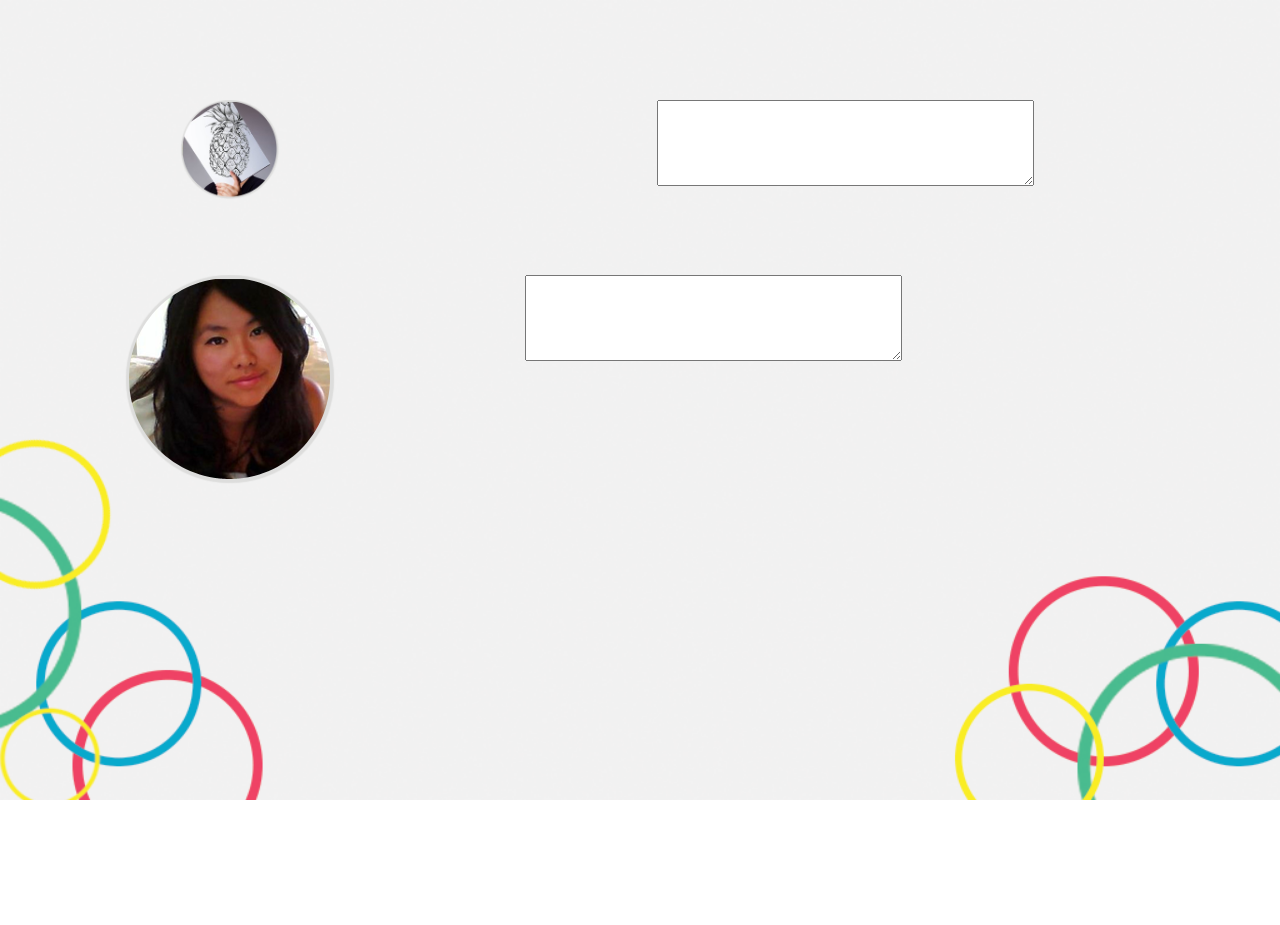
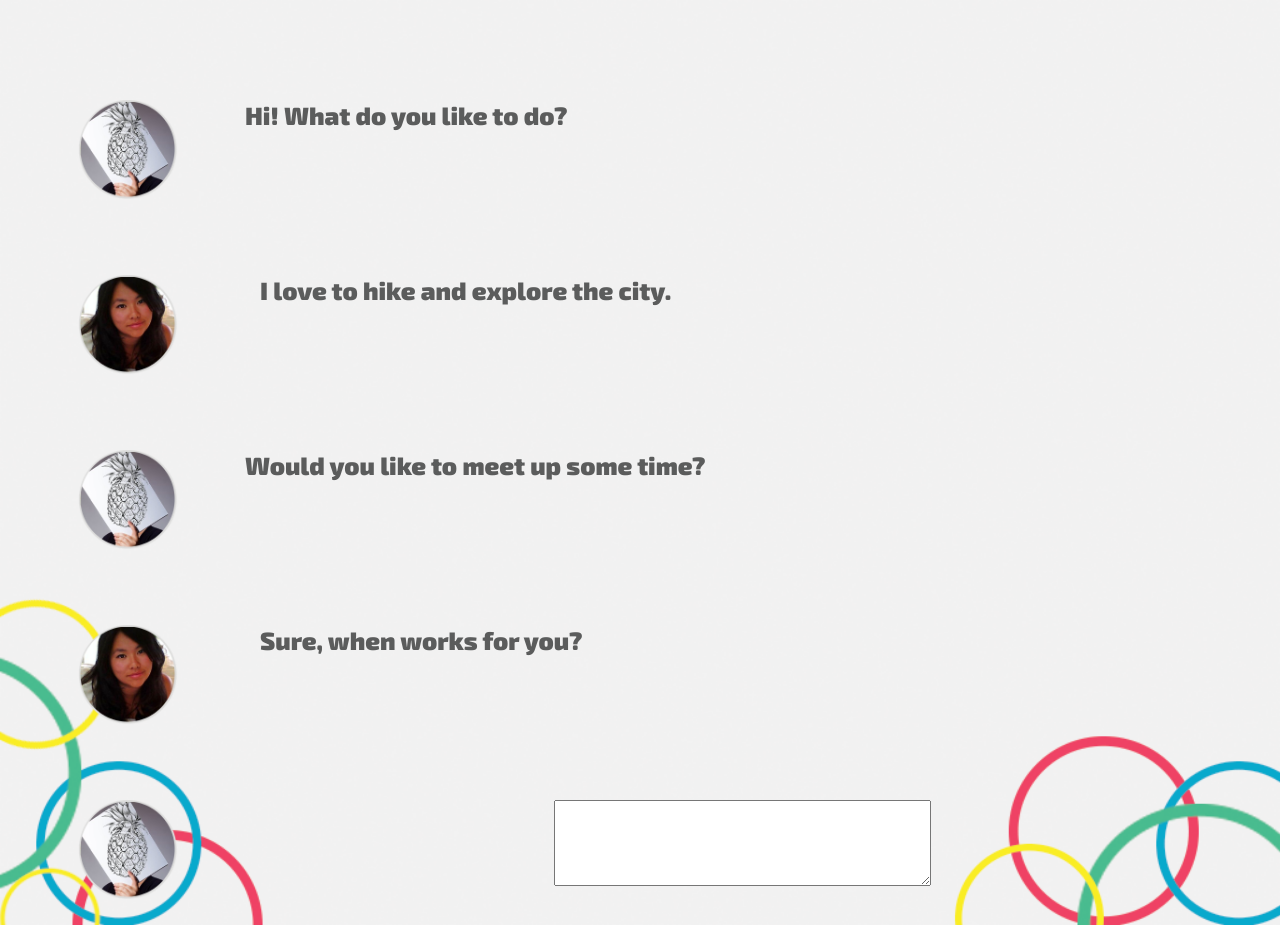
Before and after one commit to jlebzelter/we_code_challenge, a plain HTML site: page static/chat.html in a window 1280 px wide. Before the commit the page ends 800 px from the top, so only its background shows below. Drawn offline with nearby package versions, Linux system fonts and the light colour scheme.

Commit message:
Jahsies stuff

```diff
--- a/static/chat.html
+++ b/static/chat.html
@@ -18,10 +18,10 @@
   <div class="row">
     <div class="col-md-12">
       <row>
-        <div class="col-sm-4">
+        <div class="col-sm-2">
           <img class="profile-pic" id="user-pic" height="100px" width="100px" src="Chen.png">
         </div>
-        <div class="col-sm-8"><textarea rows="4" cols="50"></textarea>
+        <div class="col-sm-10"><p>Hi! What do you like to do?</p>
       </div>
       </div>
       </row>
@@ -29,18 +29,51 @@
   <div class="row">
     <div class="col-md-12">
       <row>
-        <div class="col-sm-4">
-          <img class="match profile-pic" id="person-2" src="Dina.png" draggable="true" ondragstart="drag(event)">
+        <div class="col-sm-2">
+          <img class="match profile-pic" id="person-2" src="Dina.png" height="100px" width="100px">
         </div>
         <div class="col-sm-8">
-                <div class="col-sm-8"><textarea rows="4" cols="50"></textarea>
-            <div></div>
+          <div class="col-sm-10"><p>I love to hike and explore the city. </p>
+        </div>
+      </div>
+      </row>
+    </div>
+  </div>
+  <div class="row">
+    <div class="col-md-12">
+      <row>
+        <div class="col-sm-2">
+          <img class="profile-pic" id="user-pic" height="100px" width="100px" src="Chen.png">
+        </div>
+        <div class="col-sm-10"><p>Would you like to meet up some time?</p>
       </div>
       </div>
       </row>
     </div>
+  <div class="row">
+    <div class="col-md-12">
+      <row>
+        <div class="col-sm-2">
+          <img class="match profile-pic" id="person-2" src="Dina.png" height="100px" width="100px">
+        </div>
+        <div class="col-sm-8">
+          <div class="col-sm-10"><p>Sure, when works for you?</p>
+        </div>
+      </div>
+      </row>
+    </div>
   </div>
-
+    <div class="row">
+    <div class="col-md-12">
+      <row>
+        <div class="col-sm-2">
+          <img class="profile-pic" id="user-pic" height="100px" width="100px" src="Chen.png">
+        </div>
+        <div class="col-sm-10"><textarea rows="4" cols="50"></textarea>
+      </div>
+      </div>
+      </row>
+    </div>
 
 
     <script src="https://ajax.googleapis.com/ajax/libs/jquery/1.11.3/jquery.min.js"></script>
--- a/static/style.css
+++ b/static/style.css
@@ -186,6 +186,11 @@ button {
   border-radius: 100%;
 }
 
+.profile-pic > img  {
+  height: 100px;
+  width: 100px;
+}
+
 #user-pic {
   border: 3px solid #09A9CC;
 }
@@ -207,11 +212,14 @@ button {
 
 a {
   background-color: transparent;
+
 }
 
 #login {
   margin-top: 50px;
 }
+
+
 
 #submit-connect {
   background-color: #49BB8F;
```
Also changed, not shown: static/index.html (+1 -1 lines).
